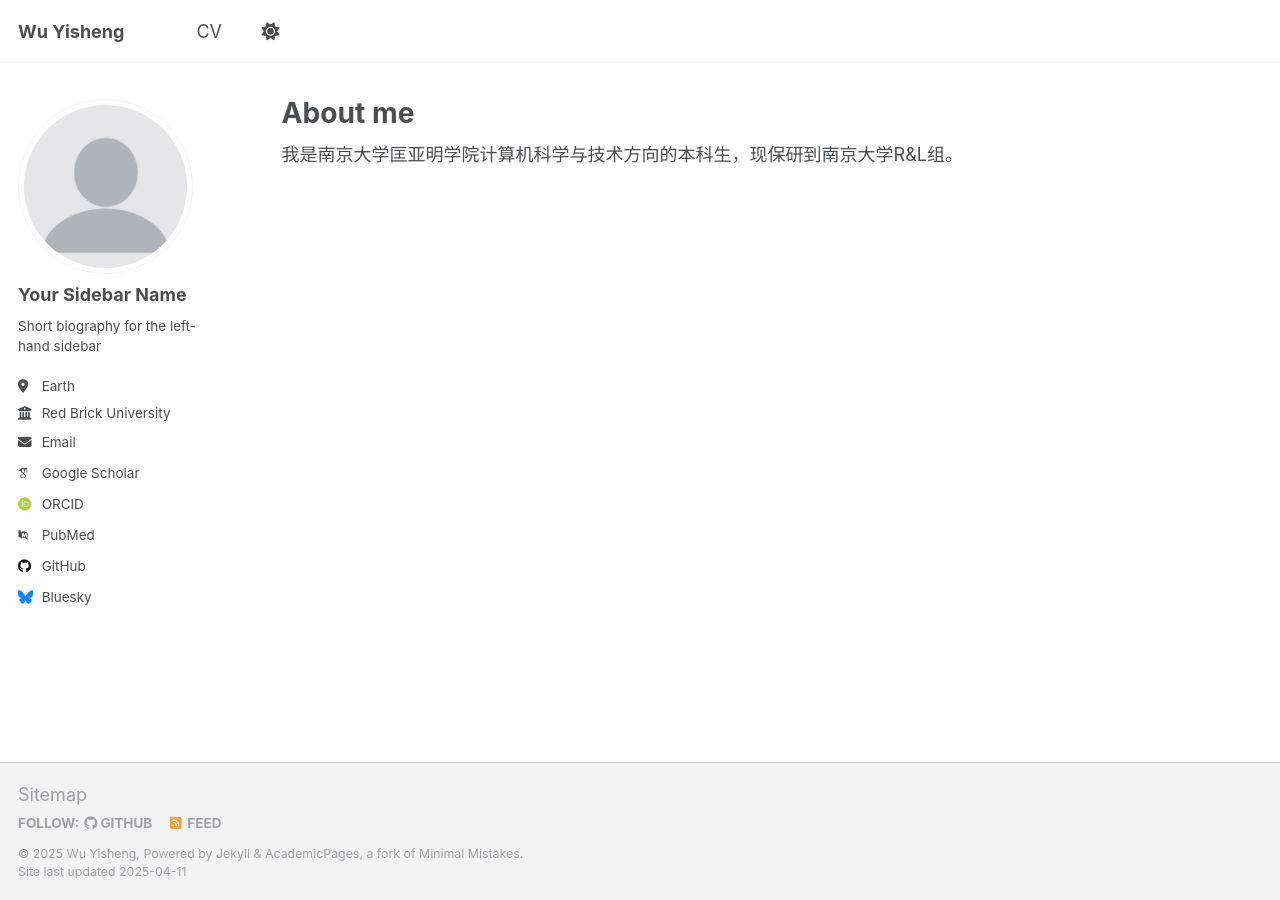
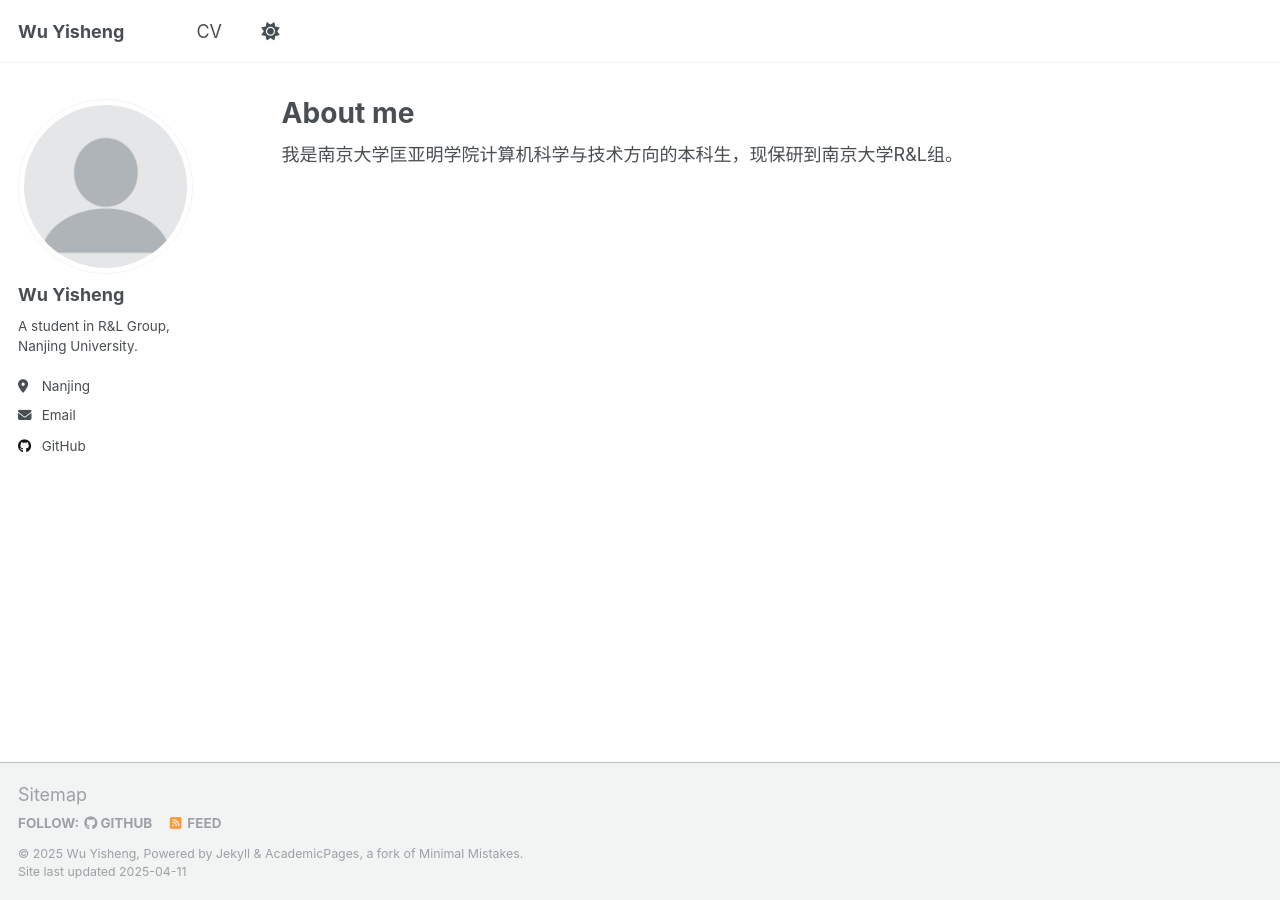
Before and after one commit to wooeason/wooeason.github.io, a Jekyll site: the page built from _pages/about.md, in a window 1280 px wide. Built offline with Jekyll 4.4.1, drawn with Linux system fonts in a browser that asks for light colours; some web fonts are replaced.

Commit message:
Update _config.yml

```diff
--- a/_config.yml
+++ b/_config.yml
@@ -23,57 +23,57 @@ repository               : "wooeason/wooeason.github.io"
 author:
   # Biographic information
   avatar           : "profile.png"
-  name             : "Your Sidebar Name"
-  pronouns         : # example: "she/her"
-  bio              : "Short biography for the left-hand sidebar"
-  location         : "Earth"
-  employer         : "Red Brick University"
-  uri              : # URL
-  email            : "none@example.org"
+  name             : "Wu Yisheng"
+  # pronouns         : # example: "she/her"
+  bio              : "A student in R&L Group, Nanjing University."
+  location         : "Nanjing"
+  # employer         : "Red Brick University"
+  # uri              : # URL
+  email            : "njuwys@gmail.com"
 
-  # Academic websites
-  arxiv            : # URL - Update with the correct link to your profile
-  googlescholar    : "https://scholar.google.com/citations?user=PS_CX0AAAAAJ"
-  impactstory      : # URL
-  orcid            : "http://orcid.org/yourorcidurl"
-  semantic         : # URL
-  pubmed           : "https://www.ncbi.nlm.nih.gov/pubmed/?term=john+snow"
-  researchgate     : # URL
-  scopus           : # URL
+  # # Academic websites
+  # arxiv            : # URL - Update with the correct link to your profile
+  # googlescholar    : "https://scholar.google.com/citations?user=PS_CX0AAAAAJ"
+  # impactstory      : # URL
+  # orcid            : "http://orcid.org/yourorcidurl"
+  # semantic         : # URL
+  # pubmed           : "https://www.ncbi.nlm.nih.gov/pubmed/?term=john+snow"
+  # researchgate     : # URL
+  # scopus           : # URL
 
   # Repositories and software development
-  bitbucket        : # Username - Update with your username on the site
-  codepen          : # Username
-  dribbble         : # Username
-  github           : "academicpages"
-  kaggle           : # Username
-  stackoverflow    : # User number or user number and name (i.e., use "1" or "1/jeff-atwood")
+  # bitbucket        : # Username - Update with your username on the site
+  # codepen          : # Username
+  # dribbble         : # Username
+  github           : "wooeason"
+  # kaggle           : # Username
+  # stackoverflow    : # User number or user number and name (i.e., use "1" or "1/jeff-atwood")
 
-  # Social media
-  bluesky          : "bsky.app" # Replace this with you Bluesky username
-  facebook         : # Username
-  flickr           : # Username
-  foursquare       : # Username
-  goodreads        : # Username
-  google_plus      : # Username
-  keybase          : # Username
-  instagram        : # Username
-  lastfm           : # Username
-  linkedin         : # Username
-  mastodon         : # URL
-  medium           : # URL
-  pinterest        : # Username
-  soundcloud       : # Username
-  steam            : # Username
-  telegram         : # URL
-  tumblr           : # Username
-  twitter          : # Username for X / Twitter
-  vine             : # Username
-  weibo            : # Username
-  wikipedia        : # Username
-  xing             : # Username
-  youtube          : # Username
-  zhihu            : # Username
+  # # Social media
+  # bluesky          : "bsky.app" # Replace this with you Bluesky username
+  # facebook         : # Username
+  # flickr           : # Username
+  # foursquare       : # Username
+  # goodreads        : # Username
+  # google_plus      : # Username
+  # keybase          : # Username
+  # instagram        : # Username
+  # lastfm           : # Username
+  # linkedin         : # Username
+  # mastodon         : # URL
+  # medium           : # URL
+  # pinterest        : # Username
+  # soundcloud       : # Username
+  # steam            : # Username
+  # telegram         : # URL
+  # tumblr           : # Username
+  # twitter          : # Username for X / Twitter
+  # vine             : # Username
+  # weibo            : # Username
+  # wikipedia        : # Username
+  # xing             : # Username
+  # youtube          : # Username
+  # zhihu            : # Username
 
 # Publication Category - The following the list of publication categories and their headings
 publication_category:
@@ -130,26 +130,26 @@ yandex_site_verification :
 
 
 # Social Sharing
-twitter:
-  username               : &twitter
-facebook:
-  username               :
-  app_id                 :
-  publisher              :
-og_image                 :  # Open Graph/Twitter default site image
+# twitter:
+#   username               : &twitter
+# facebook:
+#   username               :
+#   app_id                 :
+#   publisher              :
+# og_image                 :  # Open Graph/Twitter default site image
 # For specifying social profiles
 # - https://developers.google.com/structured-data/customize/social-profiles
-social:
-  type                   : # Person or Organization (defaults to Person)
-  name                   : # If the user or organization name differs from the site's name
-  links: # An array of links to social media profiles
+# social:
+#   type                   : # Person or Organization (defaults to Person)
+#   name                   : # If the user or organization name differs from the site's name
+#   links: # An array of links to social media profiles
 
 
-# Analytics
-analytics:
-  provider               :  "false" # false (default), "google", "google-universal", "google-analytics-4", "custom"
-  google:
-    tracking_id          :
+# # Analytics
+# analytics:
+#   provider               :  "false" # false (default), "google", "google-universal", "google-analytics-4", "custom"
+#   google:
+#     tracking_id          :
 
 
 # Reading Files
```
